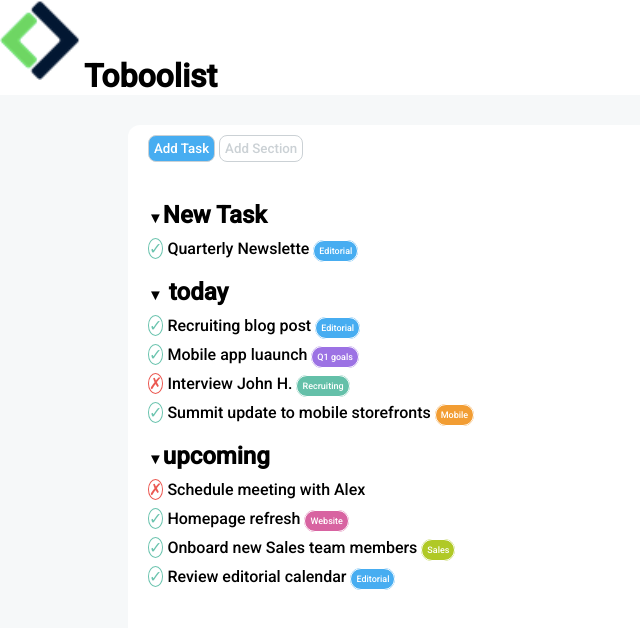
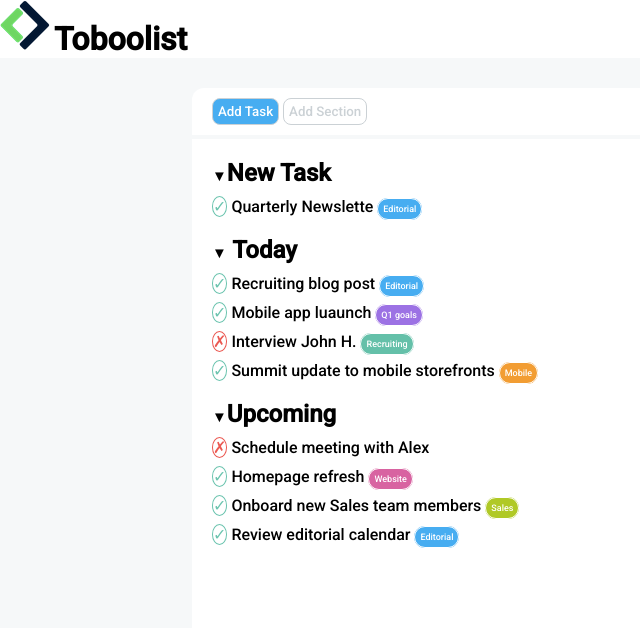
Before and after one commit to FontaMatte/html-css-toboolist, a plain HTML site: page index.html in a window 1280 px wide. Shown: the whole page, without its empty margins (0-640 px from the left). Drawn offline with Linux system fonts and the light colour scheme.

Commit message:
Esercizio completo ad eccezione dell'header

```diff
--- a/css/style.css
+++ b/css/style.css
@@ -1,3 +1,4 @@
+/* Regola di reset  */
 * {
     margin: 0;
     padding: 0;
@@ -5,44 +6,47 @@
     font-family: 'Roboto', sans-serif;
 }
 
+/* Sfondo Pagina  */
 body {
     background-color: #f6f8f9;
 }
 
+/* Sfondo Header  */
 #page_title {
     background-color: white;
 }
 
+header {
+    vertical-align: middle;
+}
+
 h1 {
     display: inline-block;
-    vertical-align: middle;
 
 }
 
-#logo {
-    width: 80px;
-    height: 80px;
-}
-
+/* Contenitore del Main  */
 .container {
     background-color: white;
-    width: 80%;
+    width: 70%;
     height: 650px;
     margin: auto;
     margin-top: 30px;
     border-radius: 12px;
 }
 
-main {
+/* Sposto tutto il contenuto del container verso destra */
+section {
     margin-left: 20px;
 }
 
 
+/* Stile Bottoni */
 .button1,.button2 {
     padding: 5px;
     border: 1px solid #cbd1d5;
     border-radius: 8px;
-    margin-top: 10px;
+    margin: 10px 0;
 }
 
 .button1 {
@@ -57,10 +61,11 @@ main {
 
 }
 
-br {
-    border: 5px solid lightgray;
+hr {
+    border: 2px solid  #f6f8f9;
 }
 
+/* Stile Spunta Verde */
 .check {
     color:#6cc4af;
     border: 1px solid #6cc4af;
@@ -68,6 +73,7 @@ br {
     text-align: center;
 }
 
+/* Stile X rossa */
 .cross {
     color: #eb5952;
     border: 1px solid #eb5952;
@@ -75,31 +81,36 @@ br {
     text-align: center;
 }
 
+/* Freccia verso il basso delle tasks schedule  */
 .down_arrow::before {
     content: '\25BC';
     font-size: 15px;
 
 }
 
+/* Creazione check  */
 .check::before {
     content: '\2713';
 
 }
-
+/* Creazione cross  */
 .cross::before {
     content: '\2717';
 
 }
 
+/* rimuovo marks dalla lista */
 ul {
     list-style-type: none;
   }
 
+/* Disatnzio elementi della lista   */
 .list_row {
     margin-top: 10px;
 
 }
 
+/* Stile categorie delle tasks  */
 .category {
     color: white;
     border: 1px solid ;
--- a/index.html
+++ b/index.html
@@ -23,13 +23,16 @@
         <!-- Contenuto della pagina  -->
         <div class="container">
             <main>
+
+                <!-- Creazione Bottoni -->
                 <section id="button_container" >
                     <button class=button1 type="button">Add Task</button>
                     <button class=button2 type="button">Add Section</button>
                 </section>
 
-                <br>
+                <hr>
 
+                <!-- Lista Tasks  -->
                 <section class="task_schedule">
                     <h2><span class="down_arrow"></span>New Task</h2>
                     <ul>
@@ -38,7 +41,7 @@
 
                 </section>
                 <section class="task_schedule">
-                    <h2><span class="down_arrow"></span> today</h2>
+                    <h2><span class="down_arrow"></span> Today</h2>
                     <ul>
                         <li class="list_row"><span class="check"></span> Recruiting blog post <span class="category editorial">Editorial</span></li>
                         <li class="list_row"><span class="check"></span> Mobile app luaunch <span class="category q1_goal">Q1 goals</span></li>
@@ -50,7 +53,7 @@
 
                 </section>
                 <section class="task_schedule">
-                    <h2><span class="down_arrow"></span>upcoming</h2>
+                    <h2><span class="down_arrow"></span>Upcoming</h2>
                     <ul>
                         <li class="list_row"><span class="cross"></span> Schedule meeting with Alex </li>
                         <li class="list_row"><span class="check"></span> Homepage refresh <span class="category website">Website</span></li>
```
